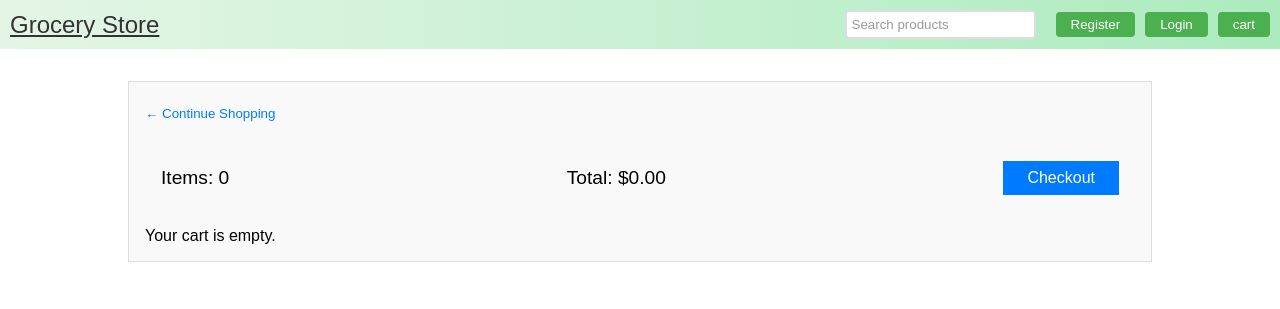
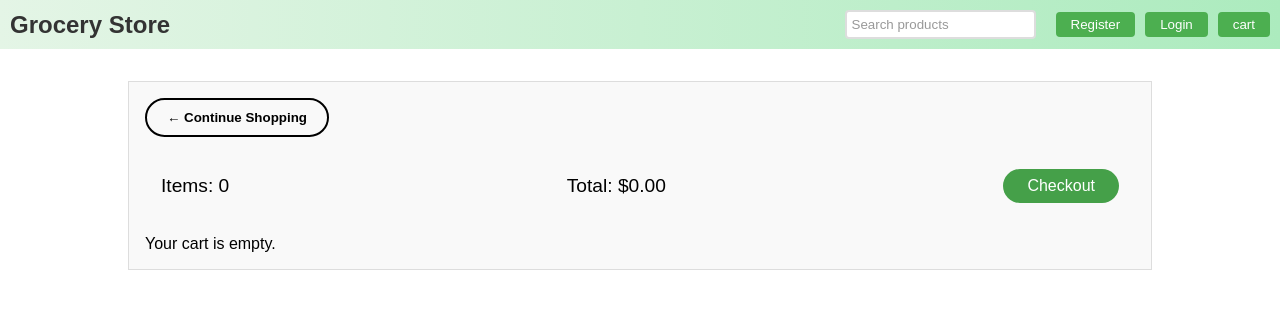
Before and after one commit to vamshiamudala/grocerystore, a Flask app: page /cart in a window 1280 px wide. Shown: the top 309 px of the page. Run offline with Flask 3, Linux system fonts and the light colour scheme.

Commit message:
third commit

```diff
--- a/app.py
+++ b/app.py
@@ -14,13 +14,19 @@
 USERNAME = "vamshiroyal"
 PASSWORD = "Royal@1999"
 
+
+@app.route("/")
+def start():
+    return render_template('login.html')
+
 @app.route('/login', methods=['POST'])
 def login():
     username = request.form['username']
     password = request.form['password']
 
     if username == USERNAME and password == PASSWORD:
-        return render_template('camera.html')
+        items = get_product_items()
+        return render_template('mfa.html', items=items)
 
     else:
         return "Login Failed", 401
@@ -59,7 +65,7 @@
     return products
 
 
-@app.route('/')
+@app.route('/home')
 def home():
     items = get_product_items()  # This function call populates the items list
     return render_template('home.html', items=items)
--- a/static/css/cartstyles.css
+++ b/static/css/cartstyles.css
@@ -1,5 +1,5 @@
 #navbar {
-    background-color: white;
+    background-image: linear-gradient(to right, #e4f5e6, #acebbe);
     padding: 10px;
     display: flex;
     justify-content: space-between;
@@ -11,6 +11,8 @@
 }
 
 .nav-logo {
+    text-decoration: none;
+    font-weight: bold;
     font-size: 24px;
     color: #333;
 }
@@ -88,27 +90,32 @@
 }
 
 #checkout-btn {
-    background-color: #007bff; /* Blue color for the checkout button */
+    background-color: #45a049; /* Blue color for the checkout button */
     color: white;
     border: none;
     padding: 0.5rem 1rem;
     cursor: pointer;
     font-size: 1rem;
+
+    border-radius: 20px;
 }
 
 /* Assuming a 'continue-shopping-btn' class for styling the 'Continue Shopping' link */
 .continue-shopping-btn {
+    padding: 10px 20px;
+    border: 2px solid #000;
+    border-radius: 20px;
+    background-color: transparent;
+    color: #000;
+    cursor: pointer;
+    font-weight: bold;
+    transition: all 0.3s ease;
     text-decoration: none;
-    color: #007bff;
-    background: none;
-    border: none;
-    padding: 0.5rem 0;
-    cursor: pointer;
 }
 
 
 #checkout-btn {
-    background-color: #007bff;
+    background-color: #45a049;
     color: white;
     padding: 0.5rem 1.5rem;
     border: none;
--- a/static/css/homestyles.css
+++ b/static/css/homestyles.css
@@ -3,7 +3,7 @@
 }
 
 #navbar {
-    background-color: white;
+    background-image: linear-gradient(to right, #e4f5e6, #acebbe);
     padding: 10px;
     display: flex;
     justify-content: space-between;
@@ -15,6 +15,8 @@
 }
 
 .nav-logo {
+    text-decoration: none;
+    font-weight: bold;
     font-size: 24px;
     color: #333;
 }
--- a/templates/home.html
+++ b/templates/home.html
@@ -8,7 +8,7 @@
 </head>
 <body>
     <nav id="navbar">
-        <a href="/" class="nav-logo">Grocery Store</a>
+        <a href="/" class="nav-logo">GROCERY STORE</a>
         <div class="nav-items">
             <div class="search-bar">
                 <input type="text" placeholder="Search products">
--- a/templates/login.html
+++ b/templates/login.html
@@ -4,7 +4,6 @@
     <meta charset="UTF-8">
     <meta name="viewport" content="width=device-width, initial-scale=1.0">
     <title>Grocery Store</title>
-    <link rel="stylesheet" href="/static/loginstyles.css">
 </head>
 <body>
     <header class="login-header">
@@ -14,7 +13,7 @@
     </header>
     <main>
         <section class="signup-container">
-            <h2>Login</h2>
+            <h2>Register</h2>
             <form class="signup-form"  action="/login" method="post">
                 <label for="username">Username</label>
                 <input type="text" id="username" name="username" required>
@@ -22,7 +21,7 @@
                 <label for="password">Password</label>
                 <input type="password" id="password" name="password" required>
 
-                <button type="submit">Login</button>
+                <button type="submit">Register</button>
             </form>
         </section>
     </main>
```
Also changed, not shown: static/css/checkoutstyles.css (+8 -5 lines), templates/mfa.html (+15 -0 lines).
